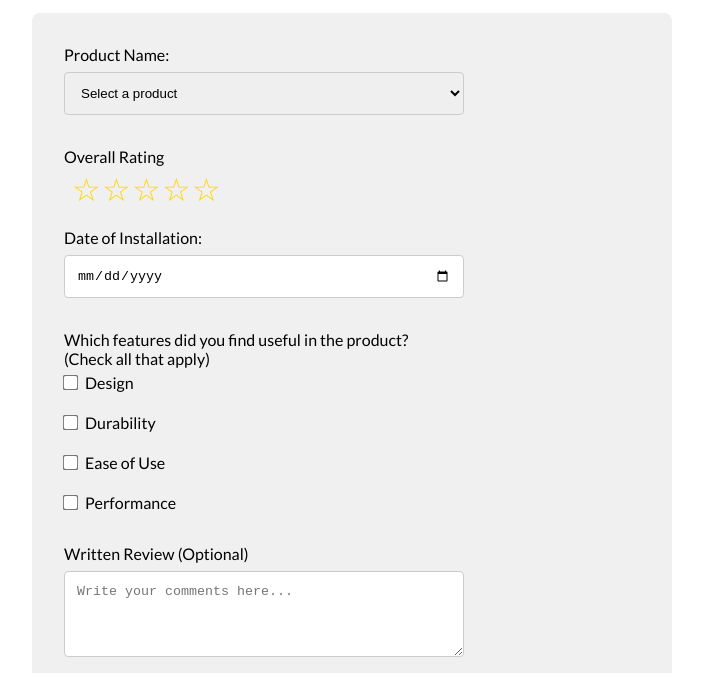
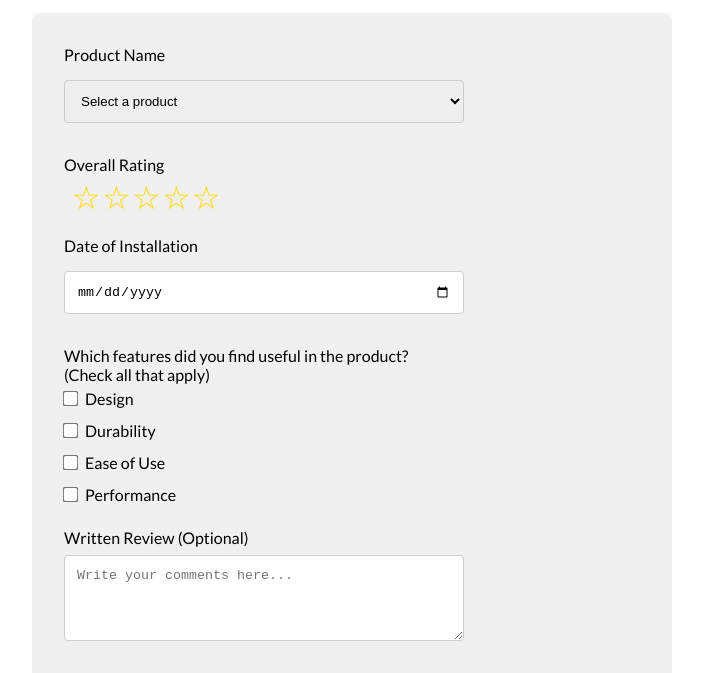
Before and after one commit to gbemi001/wdd131, a plain HTML site: page form.html in a window 1280 px wide. Shown: the part 80-753 px from the top of the page, without its empty margins (288-991 px from the left). Drawn offline with Linux system fonts and the light colour scheme.

Commit message:
second-pass

```diff
--- a/form.html
+++ b/form.html
@@ -23,8 +23,8 @@
             <div class="form">
                 <form method="get" action="review.html">
 
-                    <div>
-                        <p>Product Name:</p>
+                    <div class="product">
+                        <label>Product Name</label>
                         <select name="product" id="product" required>
                             <option value="" disabled selected>Select a product</option>
                         </select>
@@ -40,8 +40,8 @@
                         </div>
                     </div>
 
-                    <div>
-                        <p>Date of Installation:</p>
+                    <div class="date">
+                        <label>Date of Installation</label>
                         <input type="date" id="date" name="date" required>
                     </div>
 
--- a/styles/form.css
+++ b/styles/form.css
@@ -56,9 +56,9 @@ main {
   border-radius: 4px;
 }
 
-.features label {
+.features label, .product label, .date label {
   display: block;
-  padding-bottom: 1rem;
+  padding-bottom: 0.5rem;
 }
 
 .form input[type="submit"] {
```
